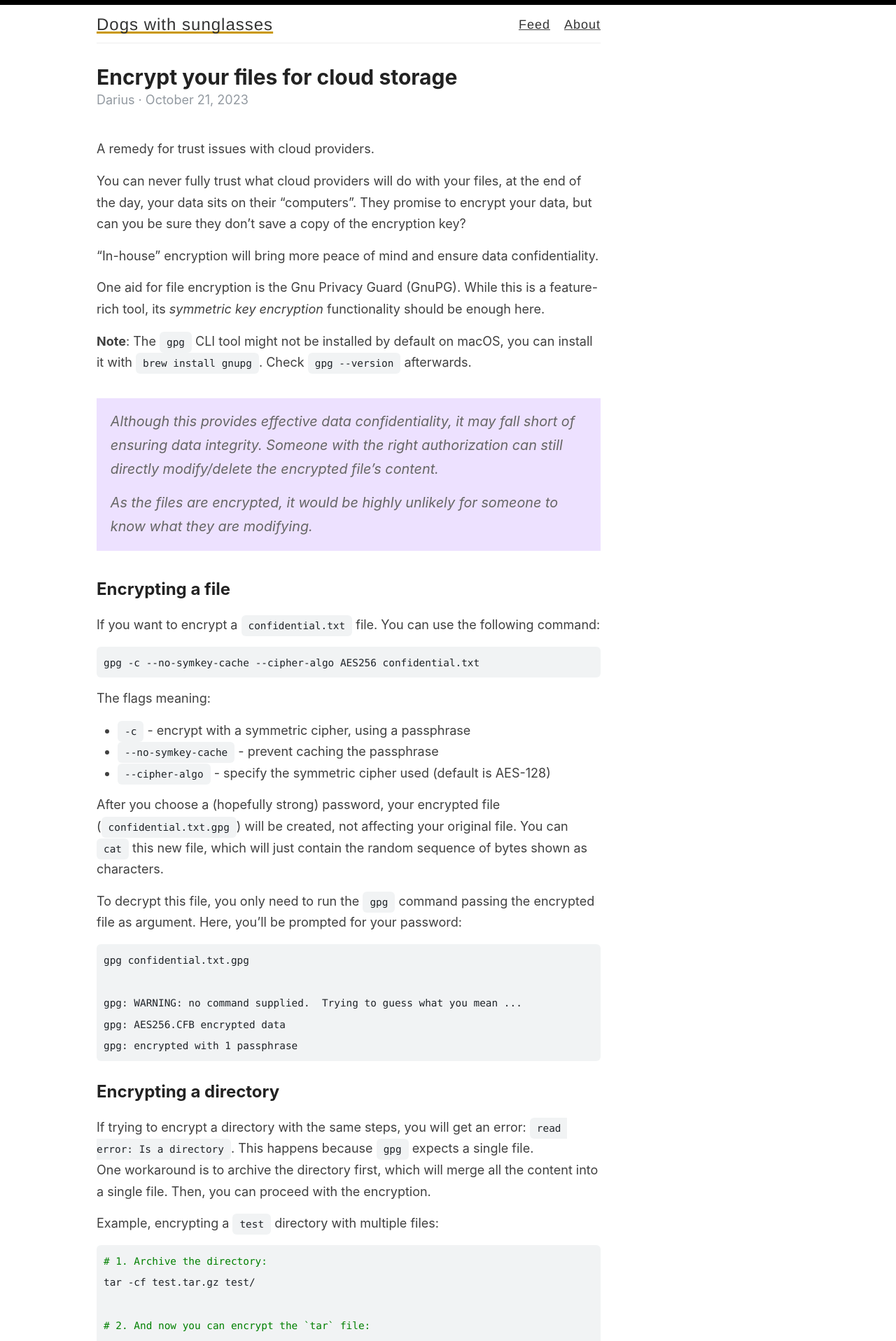
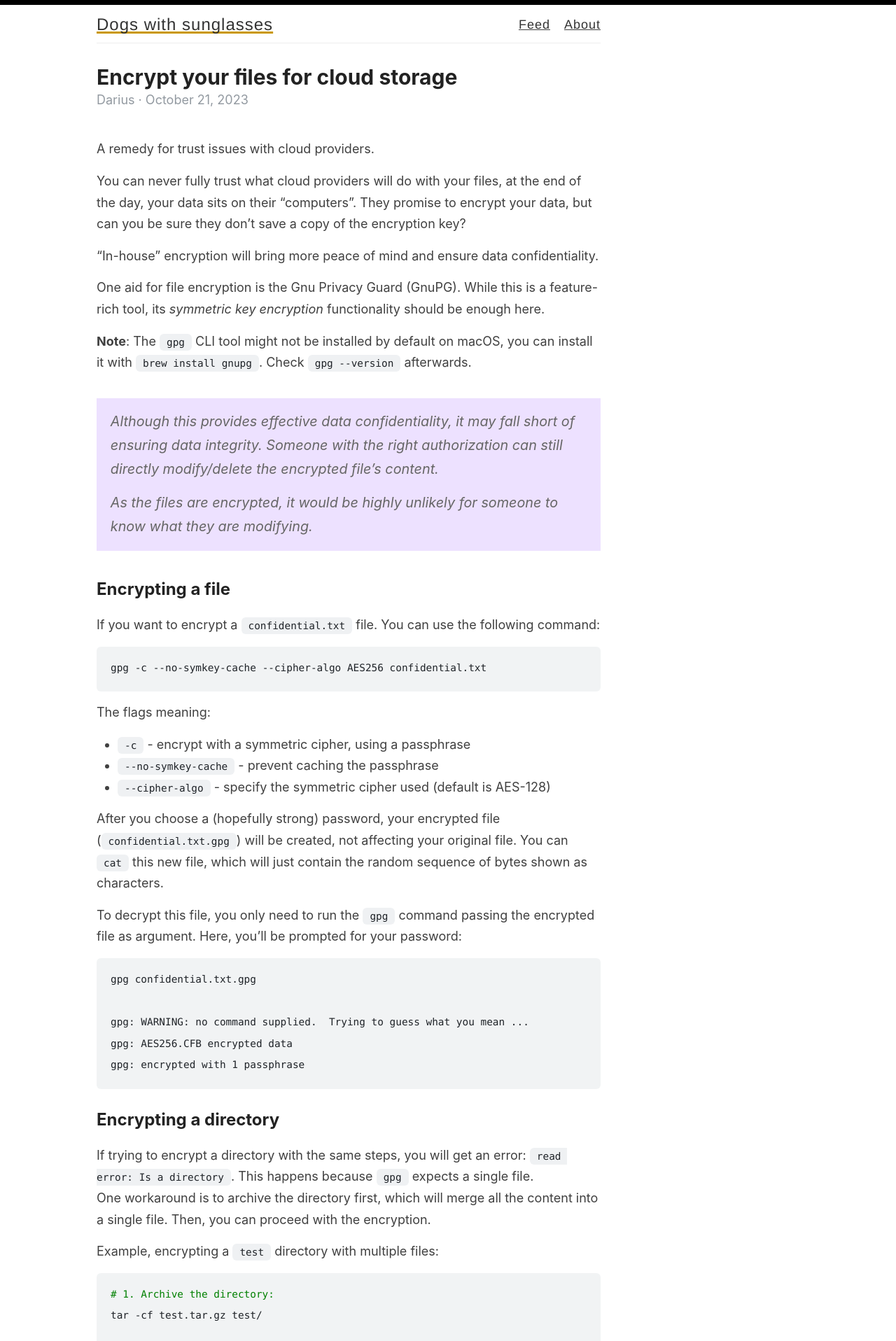
Before and after one commit to panacotar/blog, a Jekyll site: the page built from _posts/2023-10-21-encrypt-your-files-for-cloud-storage.md, in a window 1280 px wide. Shown: the top 1916 px of the page at 70% size. Built offline with Jekyll 4.4.1, drawn with Linux system fonts in a browser that asks for light colours.

Commit message:
Fix inline code snippet style, mediate with the highlighter-rouge

```diff
--- a/_sass/_highlights.scss
+++ b/_sass/_highlights.scss
@@ -1,12 +1,6 @@
-
-// .highlight {
-//   background-color: #f6f8fa;;
-//   background-color: #eff1f3;
-//   padding: 7px 7px 10px 10px;
-//   overflow: auto;
-//   font-size: 100%;
-//   border-radius: 6px;
-// }
+.highlight {
+  padding: 7px 7px 10px 10px;
+}
 
 code {
   font-family: ui-monospace,SFMono-Regular,SF Mono,Menlo,Consolas,Liberation Mono,monospace;
@@ -16,11 +10,20 @@
 }
 
 .highlighter-rouge {
+  margin: 7px 0;
   color: #1f2328;
-  padding: 7px 10px;
   border-radius: 6px;
   overflow: auto;
   background-color: #bac1c733;
+}
+
+.language-plaintext {
+  background-color: #eff1f3;
+  padding: 4px 10px;
+
+  .highlight {
+    padding: 3.5px 3.5px 5px 5px;
+  }
 }
 
 .highlight .hll { background-color: #ffffcc }
```
